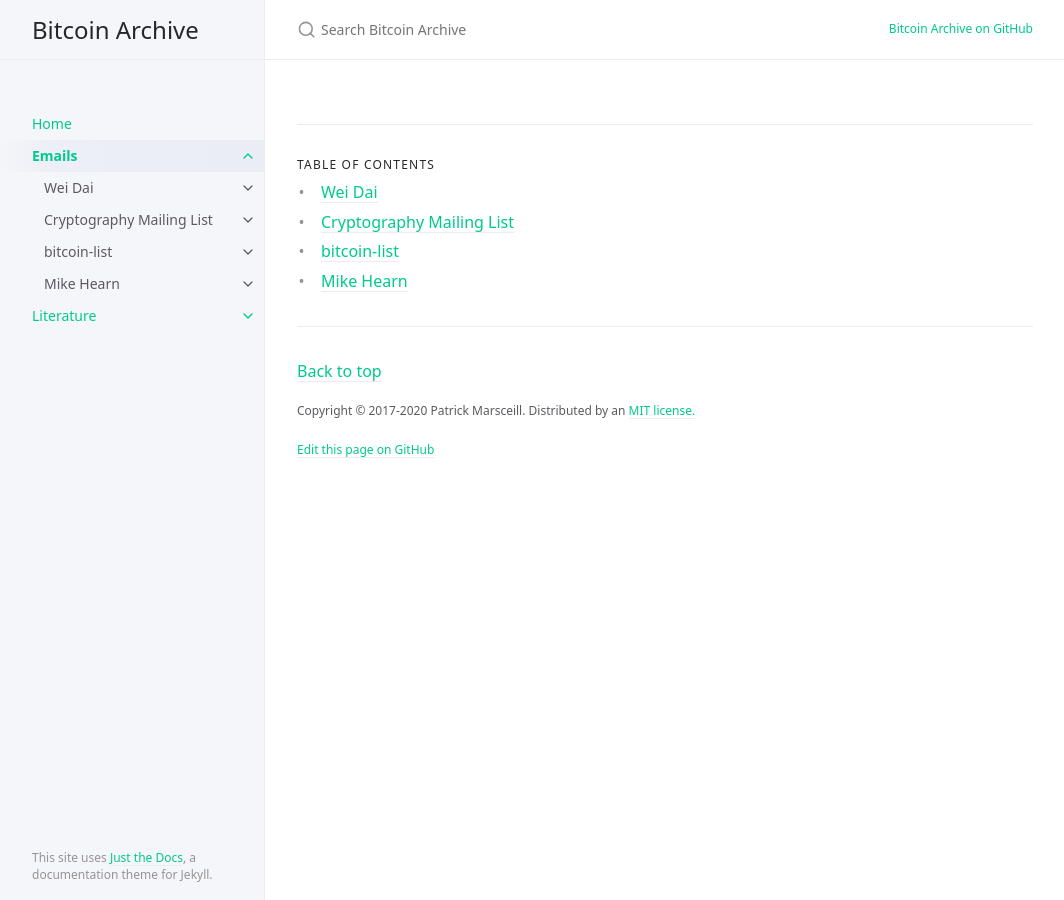
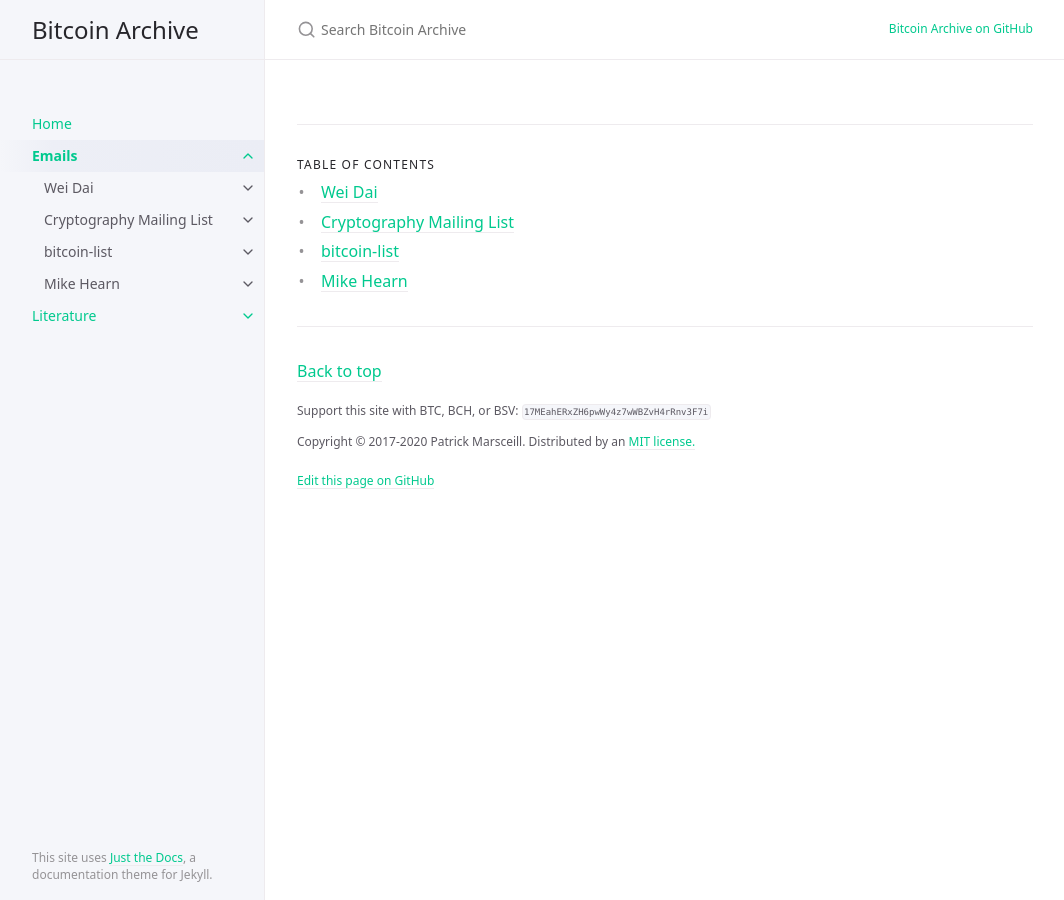
Before and after one commit to wakgill/bitcoin-archive, a Jekyll site: the page built from docs/emails/index.md, in a window 1280 px wide. Shown: the whole page, without its empty margins (107-1171 px from the left). Built offline with Jekyll 4.4.1, drawn with Linux system fonts in a browser that asks for light colours.

Commit message:
Update default.html

```diff
--- a/_layouts/default.html
+++ b/_layouts/default.html
@@ -158,7 +158,10 @@
           <footer>
             {% if site.back_to_top %}
               <p><a href="#top" id="back-to-top">{{ site.back_to_top_text }}</a></p>
+
             {% endif %}
+
+		  <p class="text-small text-grey-dk-100 mb-0">Support this site with BTC, BCH, or BSV: <code>17MEahERxZH6pwWy4z7wWBZvH4rRnv3F7i</code></p>
 
             {{ footer_custom }}
 
```
